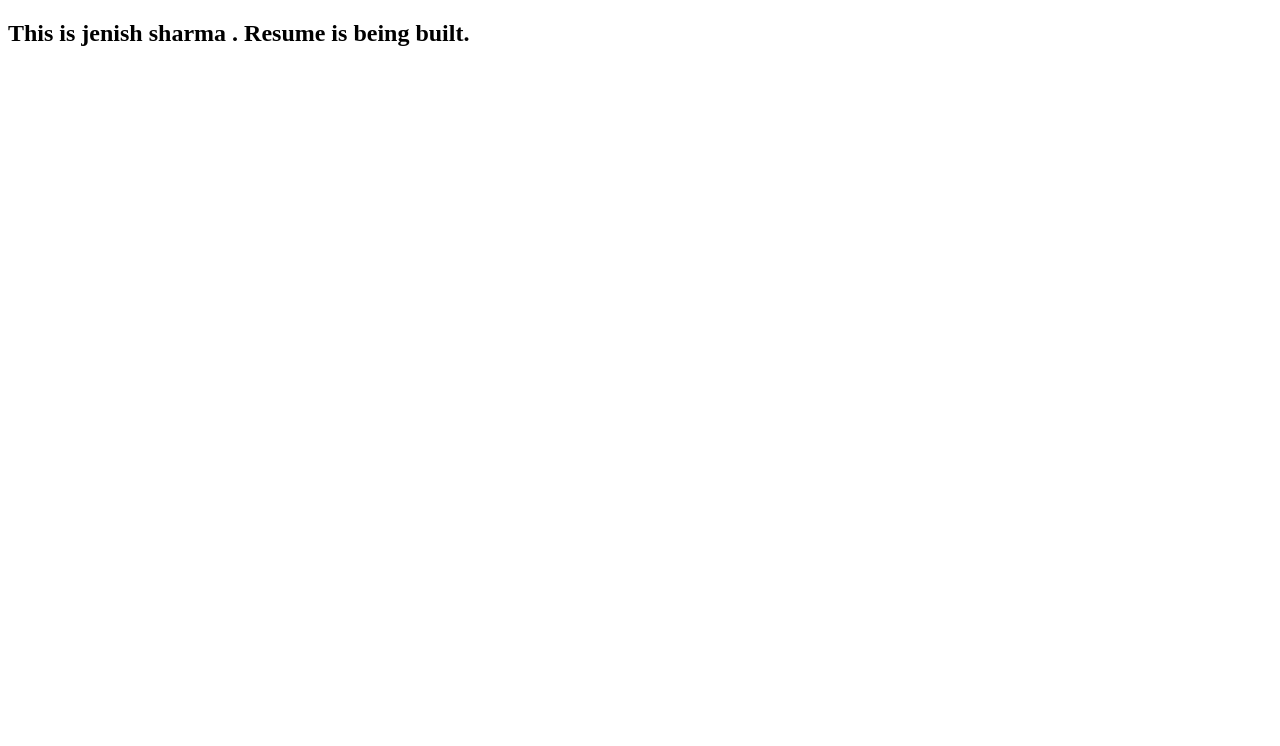
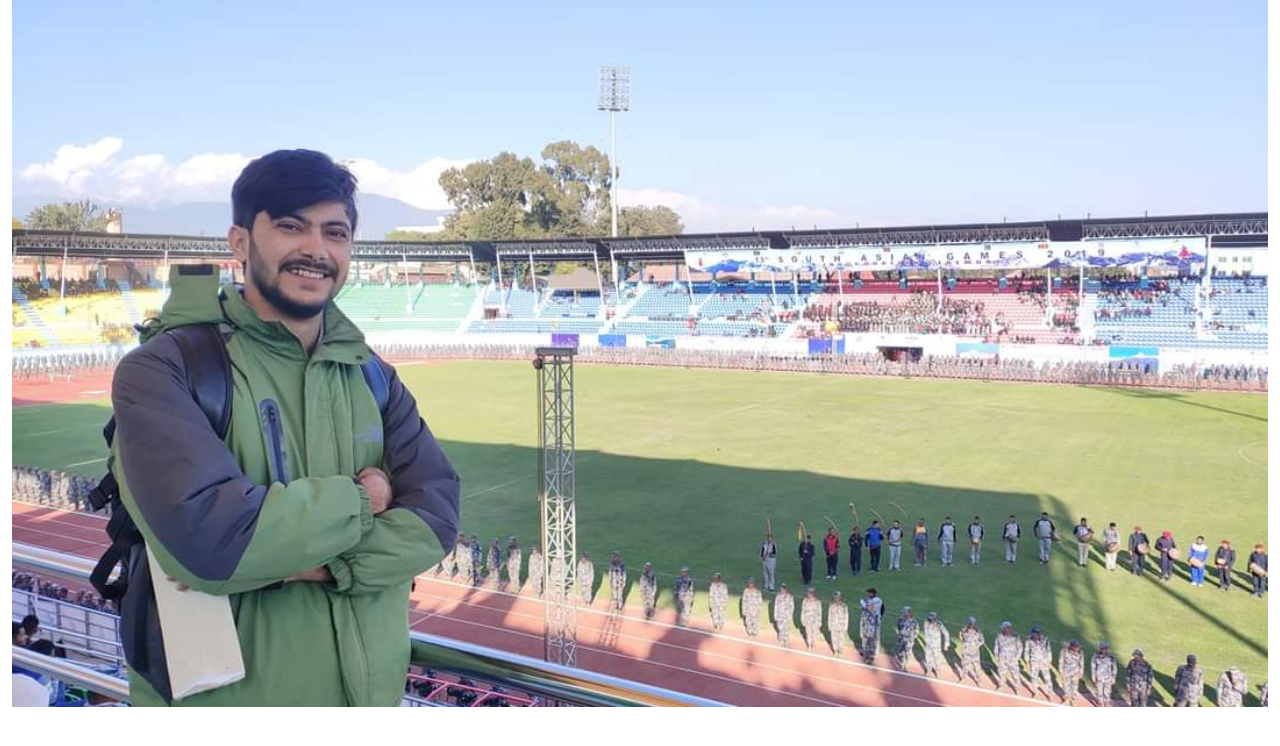
Before and after one commit to jenish90s/jenish90s.github.io, a plain HTML site: page index.html in a window 1280 px wide. Drawn offline with nearby package versions, Linux system fonts and the light colour scheme.

Commit message:
updated resume

```diff
--- /dev/null
+++ b/css/mystyle.css
@@ -0,0 +1,11 @@
+body{
+    margin: 0 auto;
+    padding: 0px;
+}
+.image-wrapper{
+    width:100%;
+    height:100%
+}
+.image-wrapper img{
+    width:100%
+}
--- a/index.html
+++ b/index.html
@@ -3,11 +3,25 @@
 <head>
     <meta charset="UTF-8">
     <meta name="viewport" content="width=device-width, initial-scale=1.0">
+    <link href="https://cdn.jsdelivr.net/npm/bootstrap@5.0.0-beta1/dist/css/bootstrap.min.css" rel="stylesheet" integrity="sha384-giJF6kkoqNQ00vy+HMDP7azOuL0xtbfIcaT9wjKHr8RbDVddVHyTfAAsrekwKmP1" crossorigin="anonymous">
+    <link rel="stylesheet" type="text/css" href="css/mystyle.css">
     <title>Jenish Sharma</title>
 </head>
 <body>
+<div class="container-fluid">
+    <div class="row">
+        <div class="col-lg-12">
+            <div class="image-wrapper m-auto">
+                <img src="images/jenish.jpg" alt="Jenish Sharma">
+            </div>
+        </div>
+    </div>
+</div>
 
-    <h2>This is jenish sharma . Resume is being built.</h2>
+<!-- script -->
+<script src="https://cdn.jsdelivr.net/npm/bootstrap@5.0.0-beta1/dist/js/bootstrap.bundle.min.js" integrity="sha384-ygbV9kiqUc6oa4msXn9868pTtWMgiQaeYH7/t7LECLbyPA2x65Kgf80OJFdroafW" crossorigin="anonymous"></script>
+<script src="https://cdn.jsdelivr.net/npm/@popperjs/core@2.5.4/dist/umd/popper.min.js" integrity="sha384-q2kxQ16AaE6UbzuKqyBE9/u/KzioAlnx2maXQHiDX9d4/zp8Ok3f+M7DPm+Ib6IU" crossorigin="anonymous"></script>
+<script src="https://cdn.jsdelivr.net/npm/bootstrap@5.0.0-beta1/dist/js/bootstrap.min.js" integrity="sha384-pQQkAEnwaBkjpqZ8RU1fF1AKtTcHJwFl3pblpTlHXybJjHpMYo79HY3hIi4NKxyj" crossorigin="anonymous"></script>
 
 </body>
 </html>
```
Also changed, not shown: images/jenish.jpg (added).
